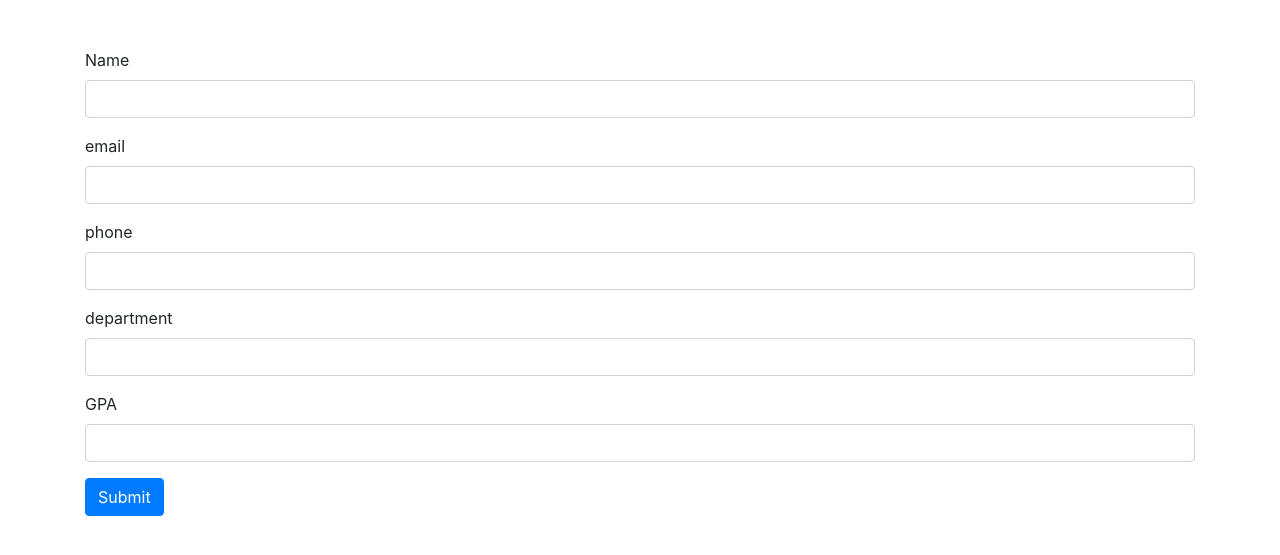
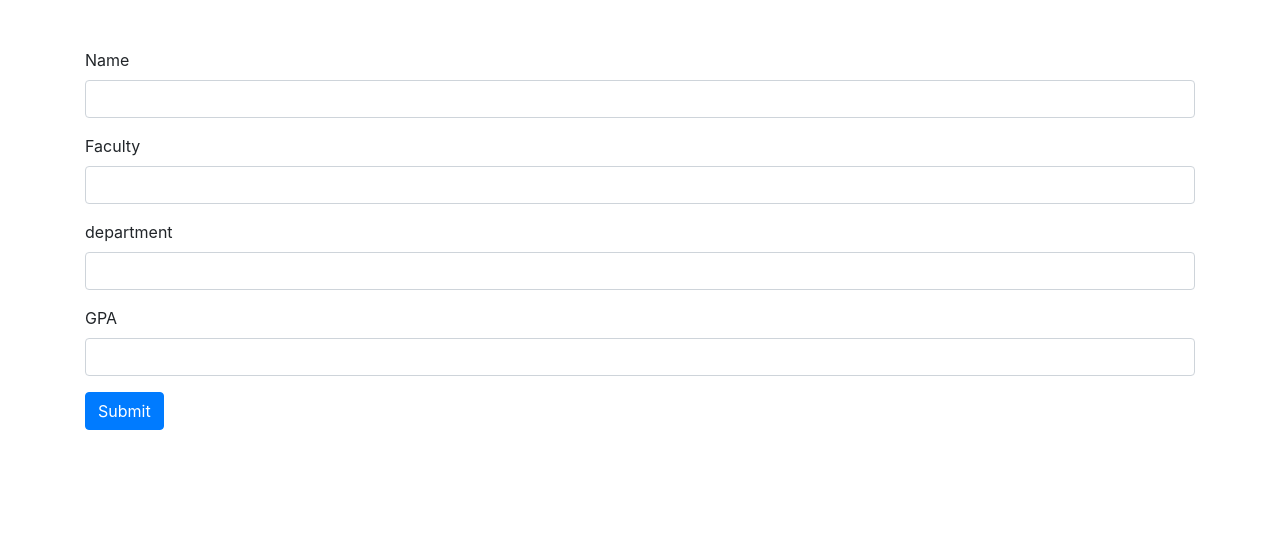
Before and after one commit to emanhaggag/database2, a PHP site: page /add_student.php in a window 1280 px wide. Shown: the top 555 px of the page. Run offline with PHP 8.4, Linux system fonts and the light colour scheme; some libraries are stand-ins or nearby versions.

Commit message:
Update add_student.php

```diff
--- a/add_student.php
+++ b/add_student.php
@@ -10,16 +10,15 @@ require_once('./init.php');
 
 if(isset($_SERVER['REQUEST_METHOD']) && $_SERVER['REQUEST_METHOD'] == "POST"){
      $name   = filter_var($_POST['name'],FILTER_SANITIZE_STRING);
-     $email  = filter_var($_POST['email'],FILTER_SANITIZE_EMAIL);
-    // $phone  = filter_var($_POST['phone'],FILTER_SANITIZE_NUMBER_INT);
+    $faculty = filter_var($_POST['faculty'],FILTER_SANITIZE_STRING);
      $dep    = filter_var($_POST['dep'],FILTER_SANITIZE_STRING);
      $gpa    = filter_var($_POST['gpa'],FILTER_SANITIZE_NUMBER_FLOAT);
     global $con;
-    $stmt = $con->prepare("INSERT INTO students(name,email,phone,dep,gpa) value(?,?,?,?,?)");
-    $stmt->execute(array($name,$email,$phone,$dep,$gpa));
+    $stmt = $con->prepare("INSERT INTO students(name,faculty,dep,gpa) value(?,?,?,?)");
+    $stmt->execute(array($name,$faculty,$dep,$gpa));
     echo "
     <script>
-        toastr.success('تم بنجاح :- تم اضافة الصلاحيه بنجاح')
+        toastr.success('تم بنجاح :- تم اضافة الطالب بنجاح')
     </script>";
     header("Refresh:3;url=index.php");
 }
@@ -34,14 +33,11 @@ if(isset($_SERVER['REQUEST_METHOD']) && $_SERVER['REQUEST_METHOD'] == "POST"){
   </div>
 
   <div class="mb-3">
-    <label class="form-label">email</label>
-    <input type="email" name="email" class="form-control">
+    <label class="form-label">Faculty</label>
+    <input type="text" name="faculty" class="form-control">
   </div>
 
-  <div class="mb-3">
-    <label class="form-label">phone</label>
-    <input type="tel" name="phone" class="form-control">
-  </div>
+
 
   <div class="mb-3">
     <label class="form-label">department</label>
@@ -50,7 +46,7 @@ if(isset($_SERVER['REQUEST_METHOD']) && $_SERVER['REQUEST_METHOD'] == "POST"){
 
   <div class="mb-3">
     <label class="form-label">GPA</label>
-    <input type="decimal" name="gpa" class="form-control">
+    <input type="floate" name="gpa" class="form-control">
   </div>
 
   <button type="submit" class="btn btn-primary">Submit</button>
```
